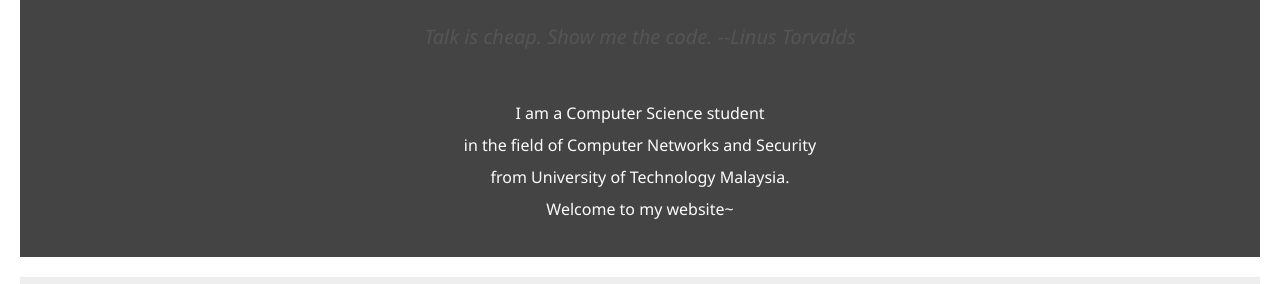
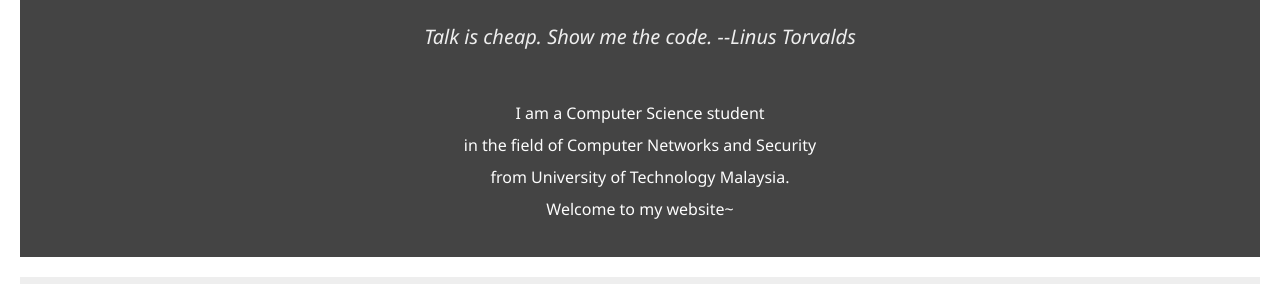
Before and after one commit to yaen-li/profile, a plain HTML site: page index.html in a window 1280 px wide. Shown: the part 381-665 px from the top of the page. Drawn offline with Linux system fonts and the light colour scheme.

Commit message:
Update style.css

```diff
--- a/style.css
+++ b/style.css
@@ -91,7 +91,7 @@ header {
   font-style: italic;
   font-size: 20px;
   margin-top: 20px;
-  color: #555;
+  color: #eee;
   height: 80px;
 }
 
```
